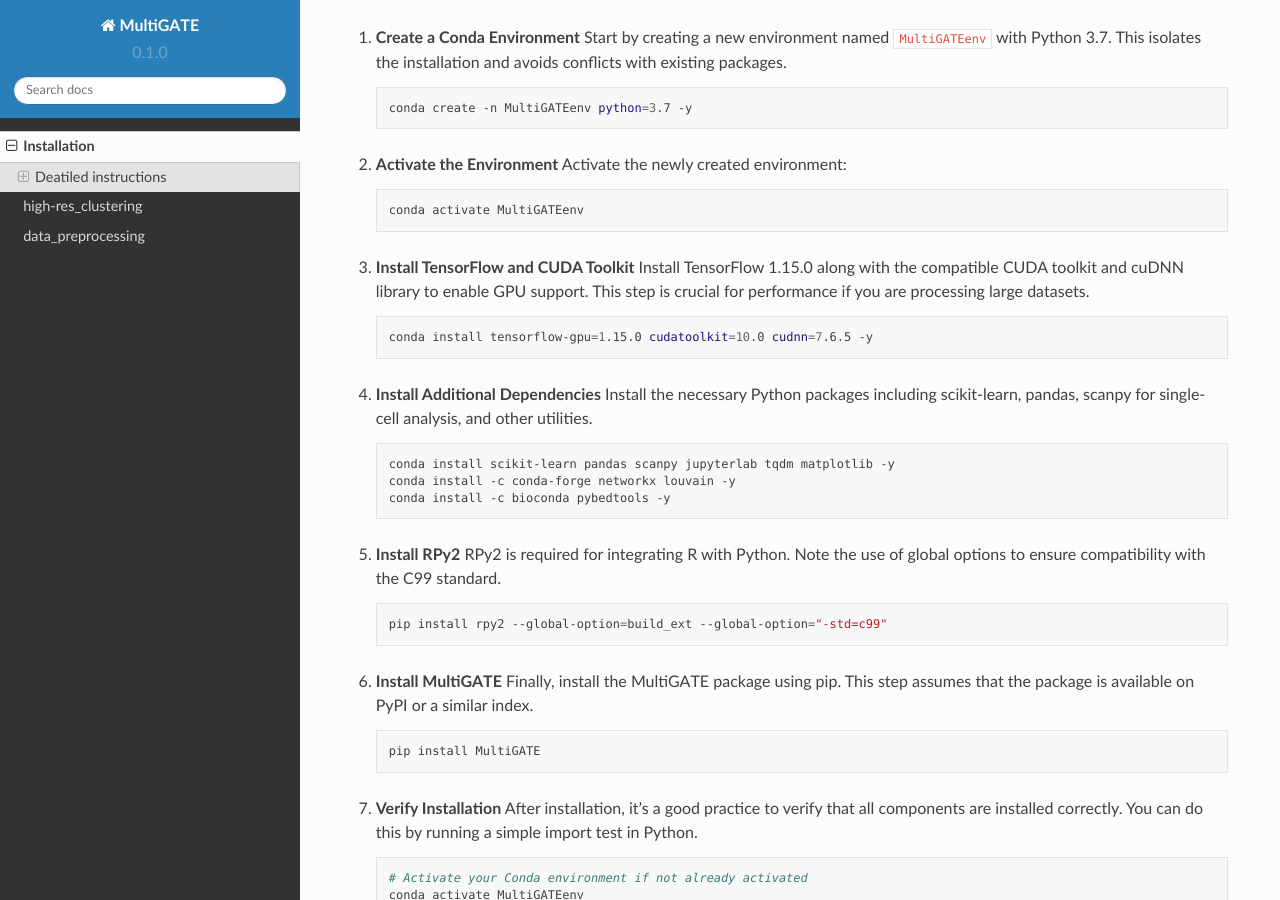
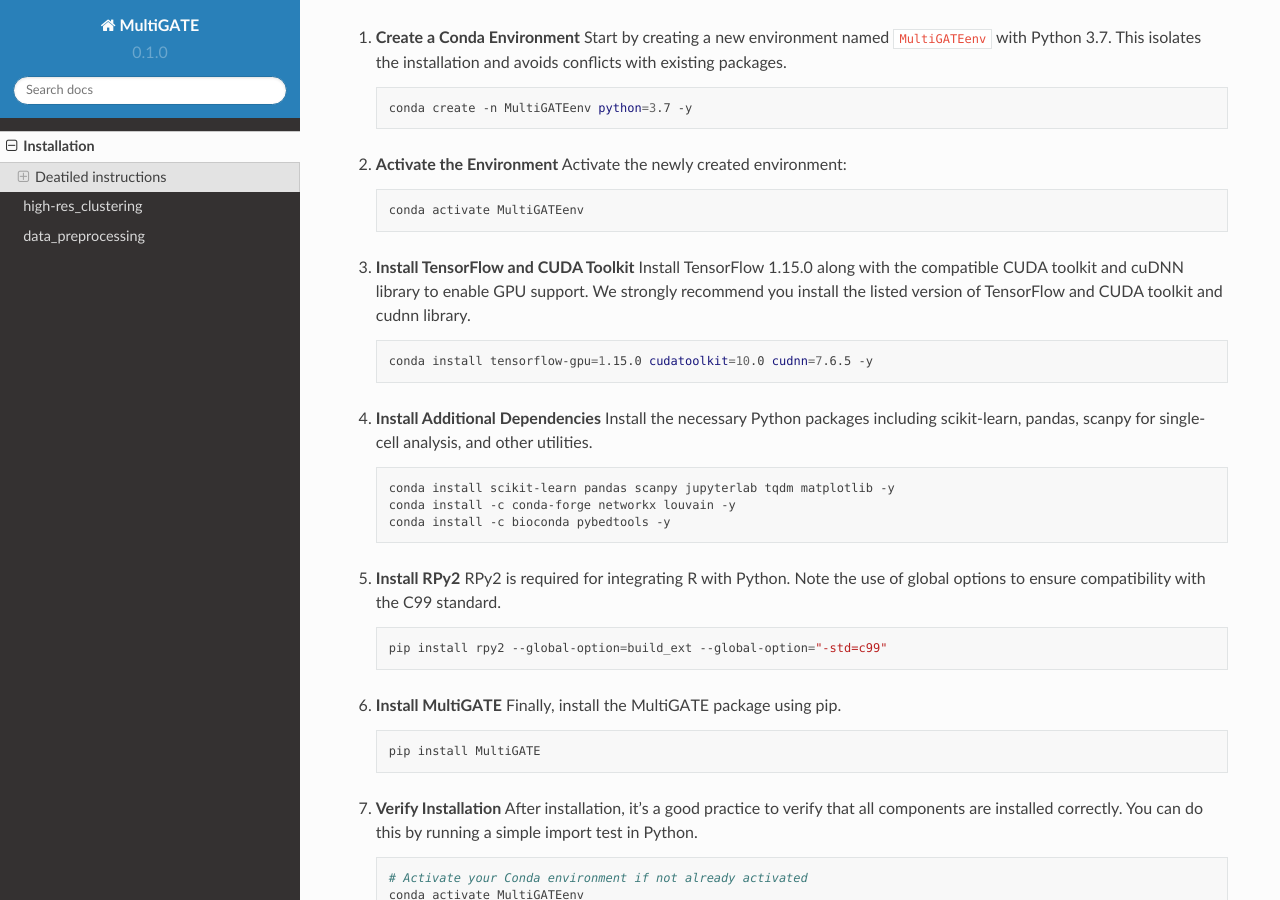
Before and after one commit to aqlkzf/test_doc, a Sphinx documentation site: the page built from docs/source/install.md, in a window 1280 px wide and 900 px high, scrolled down 535 px. Built offline with Sphinx 7.4.7 and the Read the Docs theme 2.0.0, drawn with Linux system fonts in a browser that asks for light colours; pages that are not in the unit, such as notebooks, are missing from menus.

Commit message:
add installation instructions

````diff
--- a/docs/source/install.md
+++ b/docs/source/install.md
@@ -33,7 +33,7 @@
    ```
 
 3. **Install TensorFlow and CUDA Toolkit**
-   Install TensorFlow 1.15.0 along with the compatible CUDA toolkit and cuDNN library to enable GPU support. This step is crucial for performance if you are processing large datasets.
+   Install TensorFlow 1.15.0 along with the compatible CUDA toolkit and cuDNN library to enable GPU support. We strongly recommend you install the listed version of TensorFlow and CUDA toolkit and cudnn library.
 
    ```bash
    conda install tensorflow-gpu=1.15.0 cudatoolkit=10.0 cudnn=7.6.5 -y
@@ -56,7 +56,7 @@
    ```
 
 6. **Install MultiGATE**
-   Finally, install the MultiGATE package using pip. This step assumes that the package is available on PyPI or a similar index.
+   Finally, install the MultiGATE package using pip.
 
    ```bash
    pip install MultiGATE
````
